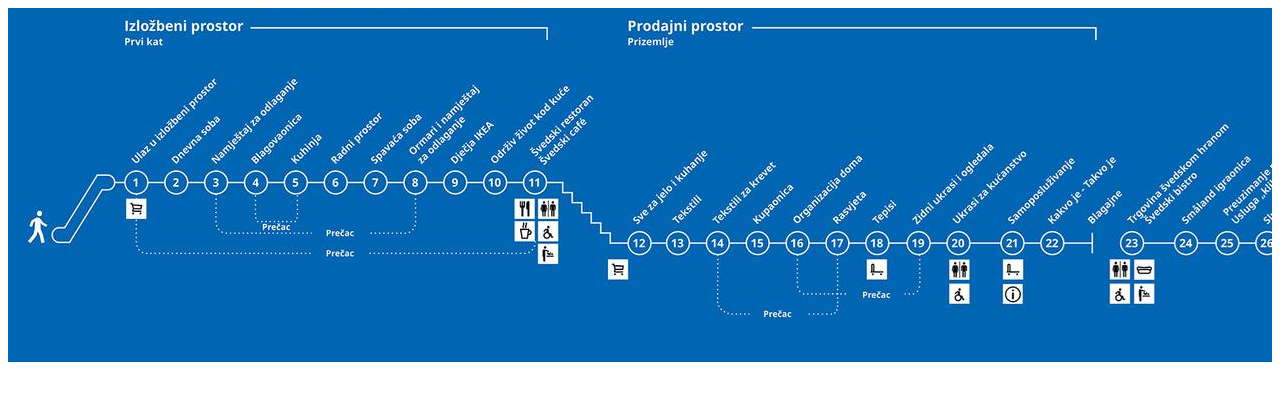
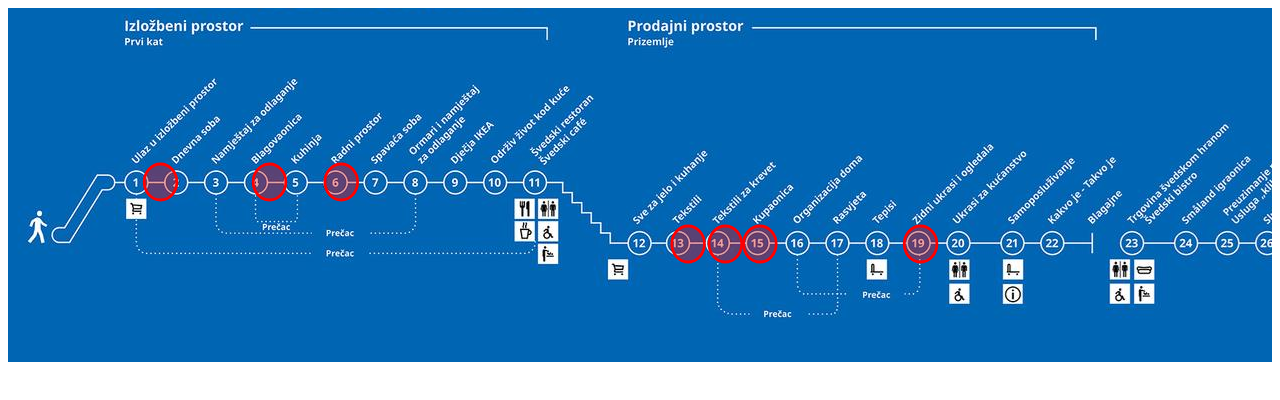
Before and after one commit to PaolaBiondi/IkeaRoadMap, an Angular app: page / in a window 1280 px wide. Shown: the top 400 px of the page. Built offline with nearby package versions, Linux system fonts and the light colour scheme.

Commit message:
Department coordinates

```diff
--- a/src/app/app.css
+++ b/src/app/app.css
@@ -1,6 +1,7 @@
 .map {
   position: relative;
   width: 100%;
+  min-width: 900px;
   max-width: 1392px;
   line-height: 0;
 }
@@ -20,8 +21,8 @@
 }
 
 .hotspot {
-  fill: transparent;
-  stroke: transparent;
+  fill: rgb(255 0 0 / 35%);
+  stroke: red;
   stroke-width: 3;
   cursor: pointer;
 }
@@ -35,7 +36,3 @@
 .map-scroll {
   overflow-x: auto;
 }
-
-.map {
-  min-width: 900px;
-}
--- a/src/app/app.html
+++ b/src/app/app.html
@@ -11,27 +11,98 @@
     preserveAspectRatio="none"
     aria-label="Interaktivne zone IKEA karte"
   >
-    <polygon
+  <circle
   class="hotspot"
-      points="250,110 300,100 325,135 275,150"
+  cx="168"
+  cy="174"
+  r="18"
   tabindex="0"
   role="button"
-      aria-label="Odjel 12"
-      (click)="openDepartment(12)"
-      (keydown.enter)="openDepartment(12)"
-      (keydown.space)="openDepartment(12); $event.preventDefault()"
-    ></polygon>
+  aria-label="Odjel 2 – Dnevna soba"
+  (click)="openDepartment(2)"
+  (keydown.enter)="openDepartment(2)"
+  (keydown.space)="openDepartment(2); $event.preventDefault()"
+></circle>
 
-    <polygon
+  <circle
   class="hotspot"
-      points="700,265 740,250 770,280 735,315"
+  cx="288"
+  cy="174"
+  r="18"
   tabindex="0"
   role="button"
-      aria-label="Odjel 20"
-      (click)="openDepartment(20)"
-      (keydown.enter)="openDepartment(20)"
-      (keydown.space)="openDepartment(20); $event.preventDefault()"
-    ></polygon>
+  aria-label="Odjel 5 – Kuhinja"
+  (click)="openDepartment(5)"
+  (keydown.enter)="openDepartment(5)"
+  (keydown.space)="openDepartment(5); $event.preventDefault()"
+></circle>
+
+  <circle
+  class="hotspot"
+  cx="367"
+  cy="174"
+  r="18"
+  tabindex="0"
+  role="button"
+  aria-label="Odjel 5 – Kuhinja"
+  (click)="openDepartment(5)"
+  (keydown.enter)="openDepartment(5)"
+  (keydown.space)="openDepartment(5); $event.preventDefault()"
+></circle>
+
+  <circle
+  class="hotspot"
+  cx="749"
+  cy="236"
+  r="18"
+  tabindex="0"
+  role="button"
+  aria-label="Odjel 5 – Kuhinja"
+  (click)="openDepartment(5)"
+  (keydown.enter)="openDepartment(5)"
+  (keydown.space)="openDepartment(5); $event.preventDefault()"
+></circle>
+
+  <circle
+  class="hotspot"
+  cx="790"
+  cy="236"
+  r="18"
+  tabindex="0"
+  role="button"
+  aria-label="Odjel 5 – Kuhinja"
+  (click)="openDepartment(5)"
+  (keydown.enter)="openDepartment(5)"
+  (keydown.space)="openDepartment(5); $event.preventDefault()"
+></circle>
+
+  <circle
+  class="hotspot"
+  cx="828"
+  cy="236"
+  r="18"
+  tabindex="0"
+  role="button"
+  aria-label="Odjel 5 – Kuhinja"
+  (click)="openDepartment(5)"
+  (keydown.enter)="openDepartment(5)"
+  (keydown.space)="openDepartment(5); $event.preventDefault()"
+></circle>
+
+  <circle
+  class="hotspot"
+  cx="1005"
+  cy="236"
+  r="18"
+  tabindex="0"
+  role="button"
+  aria-label="Odjel 5 – Kuhinja"
+  (click)="openDepartment(5)"
+  (keydown.enter)="openDepartment(5)"
+  (keydown.space)="openDepartment(5); $event.preventDefault()"
+></circle>
+
+
   </svg>
 
   </div>
```
Lines whose indentation alone changed are shown as unchanged.
